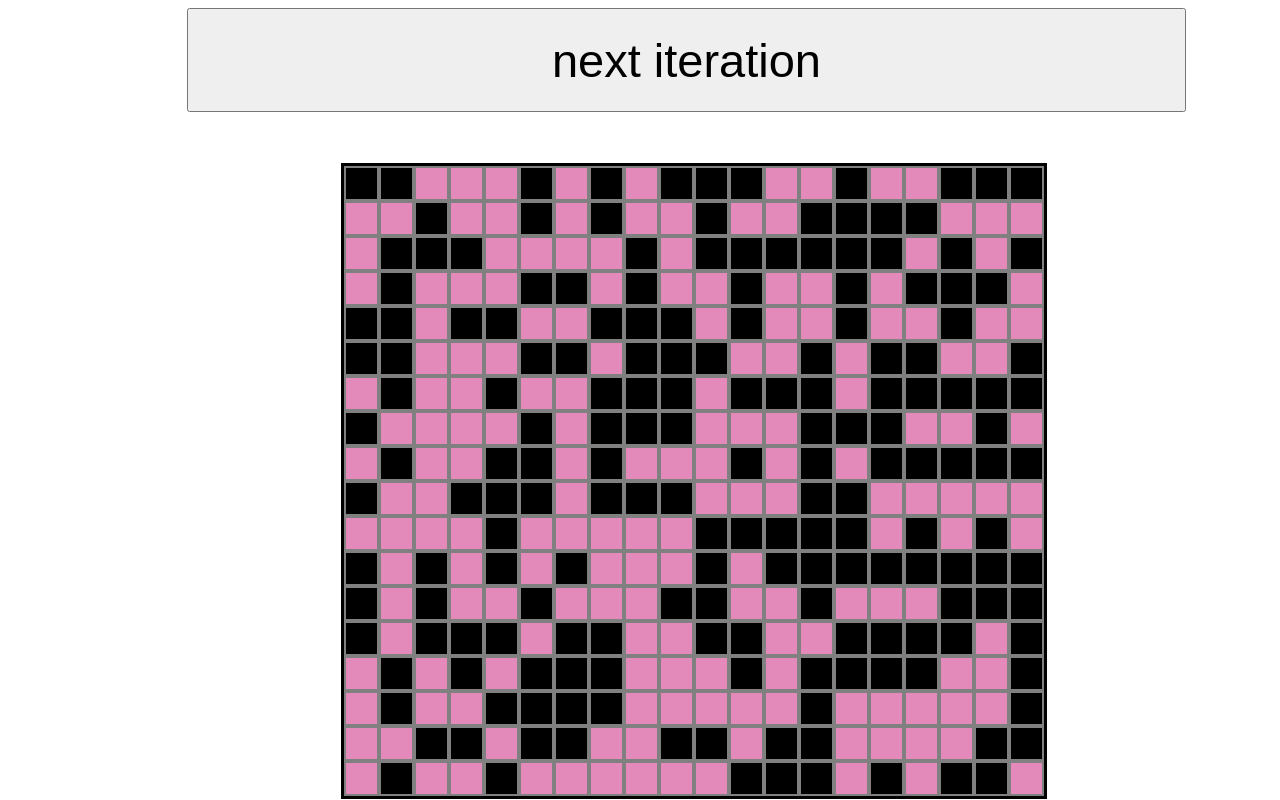
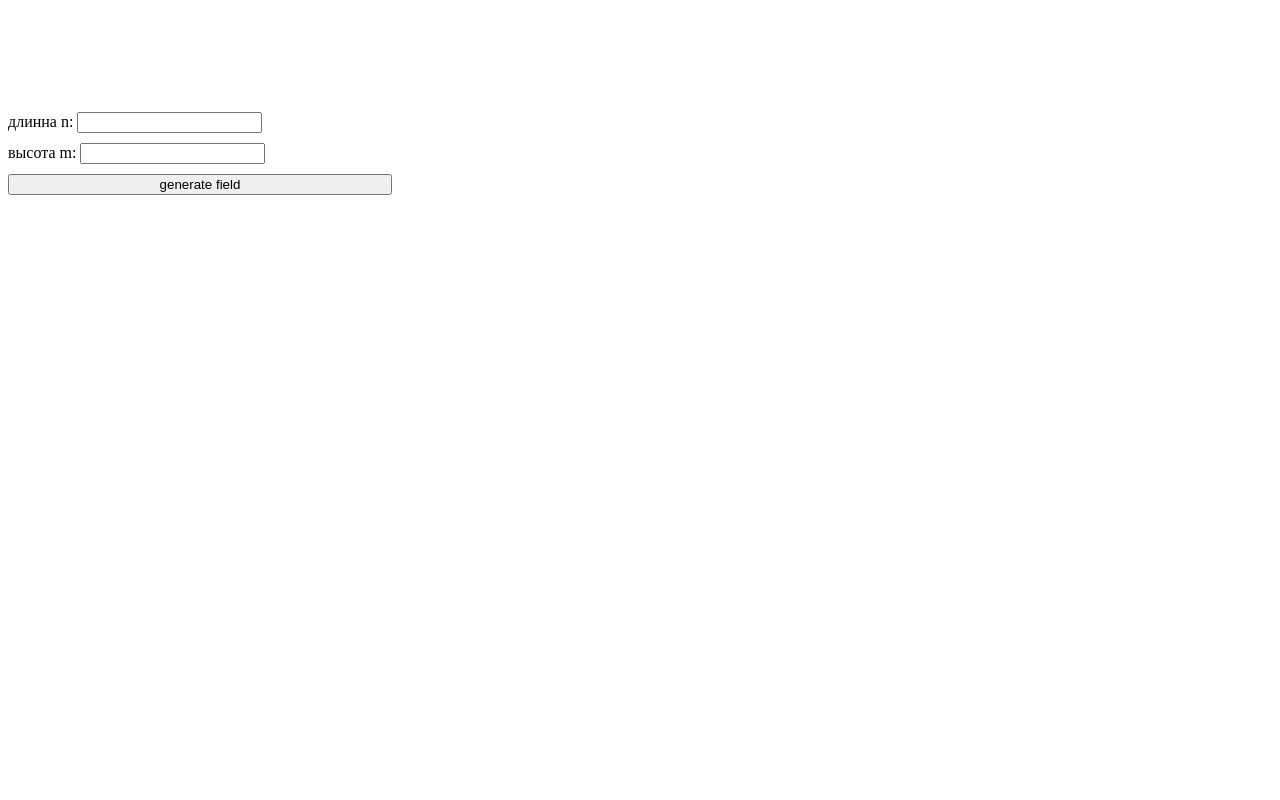
Before and after one commit to archill11/testovoe-game-of-life, a plain HTML site: page index.html in a window 1280 px wide. Shown: the top 800 px of the page. Drawn offline with nearby package versions, Linux system fonts and the light colour scheme.

Commit message:
create 2 inputs and button to render cells field

```diff
--- a/index.html
+++ b/index.html
@@ -12,10 +12,24 @@
   <main>
 
     <div>
-      <button class="button" onclick="ittr()">next iteration</button>
+      <button class="button display-none" onclick="next()">next iteration</button>
     </div>
 
-    <div class="main-wrapper"></div>
+    <form class="generate-form" action="">
+      <label>
+        длинна n:
+        <input class="nInput" type="number" name="n" />
+      </label>
+
+      <label>
+        высота m:
+        <input class="mInput" type="number" name="m" />
+      </label>
+
+      <input class="generate-button" onclick="fillMainWrapper()" type="button" value="generate field">
+    </form>
+
+    <div class="main-wrapper display-none"></div>
 
   </main>
 
--- a/js/index.js
+++ b/js/index.js
@@ -1,40 +1,27 @@
-let m = 18; //высота
-let n = 20; // длинна
+let m ; //высота поля
+let n ; // длинна поля
 
-let widthOfCell = 35;
-$('.main-wrapper').css('width', (widthOfCell * n) + 6);
 
+// массив объектов всех клеток
+// одна клетка представляет собой объект
+// с полем (id клетки) и значение (1 или 0) жива или мертва
 let matrix = [];
+
+// счетчик для того что бы задать id каждой клетке
 let counterId = 0;
 
+// массив элементво которые будут убиты в начале нового тика
 let tokillArr = [];
+// массив элементво которые будут активированы в начале нового тика
 let toAliveArr = [];
-
-fillMainWrapper();
-// process();
-
-function ittr() {
-  process();
-    newIteration();
-}
-// let yhu = 0;
-// while( true ) {
-//   let t = livingCells();
-//   if ( t == false) {
-//     break;
-//   }
-//   if ( yhu > 5) {
-//     break;
-//   }
-//   process();
-//   newIteration();
-//   // alert('new')
-// }
 
 
 
+/**
+ * Функция подсчитывает всех соседий конкретной клетки и
+ * запускает для неё 4 оператора
+ */
 function process() {
-
   for(let i = 0; i < matrix.length; i++) {
     let current = i;
     let leftNeighbor = i - 1;
@@ -52,16 +39,19 @@ function process() {
       downLeftNeighbor = null;
       upLeftNeighbor = null;
     }
+
     if ((current + 1) % n == 0) { // для каждого последнего в каждом столбце
       rirhtNeighbor = null;
       upLeftNeighbor = null;
       upRirhtNeighbor = null;
     }
+
     if (current < n) { // для каждого в первом ряду
       upNeighbor = null;
       upLeftNeighbor = null;
       upRirhtNeighbor = null;
     }
+
     if (current >= (matrix.length) - n) { // для каждого в последнем ряду
       downNeighbor = null;
       downLeftNeighbor = null;
@@ -88,7 +78,15 @@ function process() {
   }
 }
 
+/**
+ * Функция проходится по массивам toAliveArr, tokillArr
+ * и убивает или оживляет клетку.
+ * Если живых клеток не осталось , выводит на экран сообщение Game over!
+ */
 function newIteration() {
+  if ( !livingCells()) {
+    alert('Game over!')
+  }
   for (const el of toAliveArr) {
     aliveCell(el);
     matrix[el][el] = 1;
@@ -100,6 +98,11 @@ function newIteration() {
 }
 
 
+/**
+ * Функция проверят остались ли живые клетки
+ *
+ * @returns Boolean
+ */
 function livingCells() {
   for (const el of matrix) {
     for (const [key, value] of Object.entries(el)) {
@@ -111,32 +114,48 @@ function livingCells() {
   return false;
 }
 
+/**
+ * Функция отрисовывает поле с тем количеством клеток
+ * которое указано в инпутах
+ */
 function fillMainWrapper() {
+  $('.generate-form').addClass('display-none')
+  $('.button').removeClass('display-none')
+  $('.main-wrapper').removeClass('display-none')
+
+
+  n = parseInt( $('.nInput').val() );
+  m = parseInt( $('.mInput').val() );
+
+
   for (let i = 0; i < m; i++) {
     for (let j = 0; j < n; j++) {
+
       res =  Math.round(Math.random() ) // рандомно выбираем жива клетка или мертва
+
       if (res) { // если рандомное чило 1
-        // добавляем живую клетку
-        $('.main-wrapper').append(
-          $('<div/>')
-          .attr("id", counterId)
-          .addClass("cellBox aliveCell")
+        $('.main-wrapper').append( // добавляем живую клетку
+        $('<div/>')
+        .attr("id", counterId)
+        .addClass("cellBox aliveCell")
         );
       }else{ // если рандомное чило 0
-        // добавляем мертвую клетку
-        $('.main-wrapper').append(
-          $('<div/>')
+        $('.main-wrapper').append( // добавляем мертвую клетку
+        $('<div/>')
           .attr("id", counterId)
           .addClass("cellBox deathCell")
         );
       }
+
       // добавляем id и значение клетки в массив matrix
       matrix.push( { [counterId]: res } );
       counterId++;
     }
   }
 
-  console.log(matrix);
+  let widthOfCell = $('.cellBox').width();
+  $('.main-wrapper').css('max-width', ((widthOfCell + 7) * n) ); // делаю поле клеток по ширине равным количеству клеток * ширину 1 клетки
+
 }
 
 
@@ -152,7 +171,11 @@ function aliveCell(cellId) {
         .removeClass('deathCell');
 }
 
+
+
 function activation(obj) {
+  console.log('matrix[obj.i])[0]', matrix);
+  console.log('matrix[obj.i])[1]', obj);
   if (Object.values(matrix[obj.i])[0] == 1) {
     return;
   }
@@ -303,3 +326,12 @@ function dying(obj) {
     tokillArr.push(obj.i);
   }
 }
+
+
+/**
+ * Функция запускает следующуй тик игры
+ */
+ function next() {
+  process();
+  newIteration();
+}
--- a/styles/index.css
+++ b/styles/index.css
@@ -33,3 +33,15 @@
   width: 79%;
   font-size: 47px;
 }
+
+.generate-form {
+  display: grid;
+  gap: 10px;
+}
+.generate-button {
+  width: 30vw;
+}
+
+.display-none {
+  opacity: 0;
+}
```
